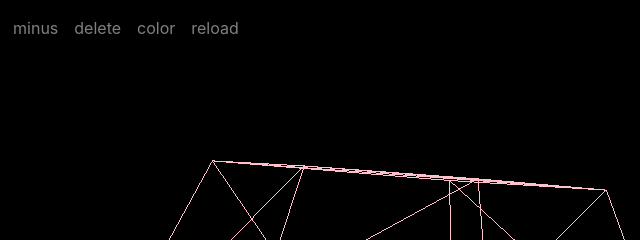
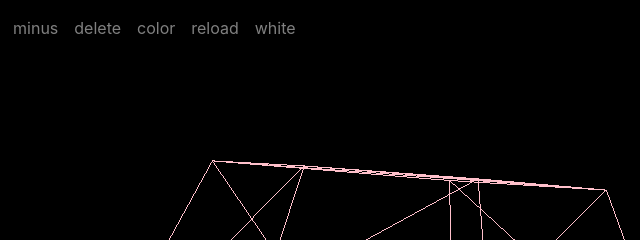
Before and after one commit to steph-bot/Geometry-Landing-Page, a plain HTML site: page index.html in a window 1280 px wide. Shown: the top 240 px of the page, 247-887 px from the left. Drawn offline with nearby package versions, Linux system fonts and the light colour scheme.

Commit message:
Update index.html

```diff
--- a/index.html
+++ b/index.html
@@ -57,6 +57,10 @@
 	      </li>
 	      <li class="nav-item">
 	        <a class="nav-link" href="#" id="reload">reload</a>
+	      </li>
+	      </li>
+	      <li class="nav-item">
+	        <a class="nav-link" href="indexLinkPage.html">white</a>
 	      </li>
 	    </ul>
 	  </div>
```
